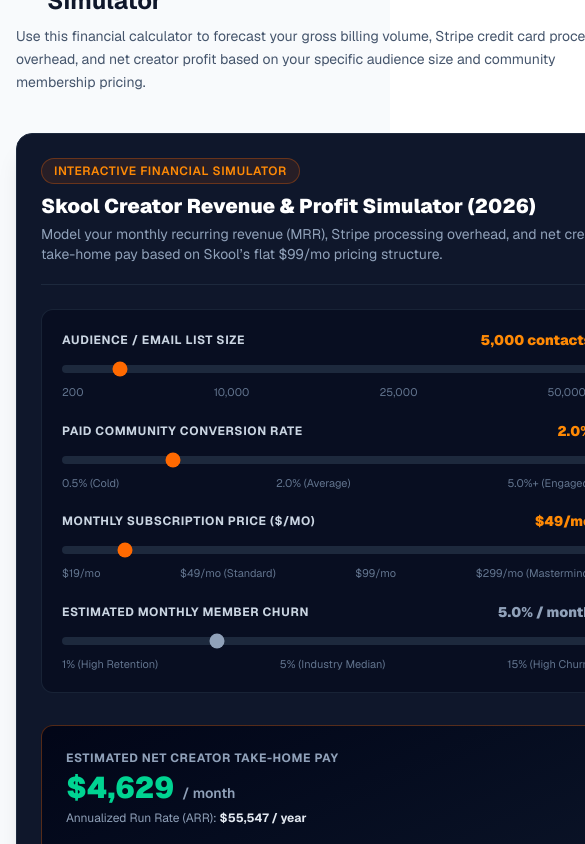
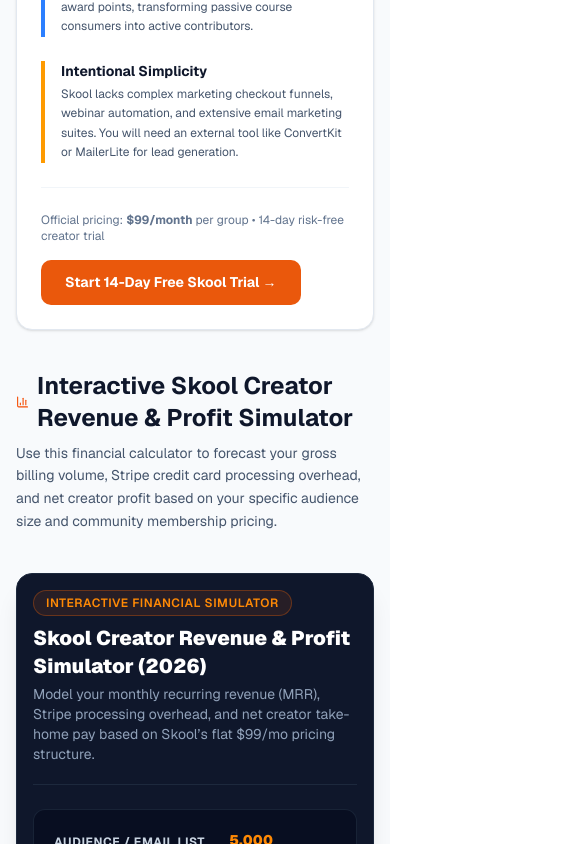
Before and after one commit to wcy150817-ai/urban-essential-hub, a Next.js app: page /reviews/skool in a window 390 px wide. Shown: the part 1200-2044 px from the top of the page, 585 px wide, since content can reach past the window. Built offline with nearby package versions, Linux system fonts and the light colour scheme.

Commit message:
feat(hv): skool (QA-gated)

```diff
--- a/src/app/reviews/skool/SkoolRevenueCalc.tsx
+++ b/src/app/reviews/skool/SkoolRevenueCalc.tsx
@@ -58,7 +58,7 @@
   }, [audienceSize, conversionRate, subscriptionPrice, churnRate]);
 
   return (
-    <div className="my-10 p-6 sm:p-8 bg-slate-900 text-white rounded-2xl border border-slate-800 shadow-xl" id="skool-calculator">
+    <div className="my-10 p-4 sm:p-8 bg-slate-900 text-white rounded-2xl border border-slate-800 shadow-xl max-w-full overflow-hidden box-border" id="skool-calculator">
       <div className="border-b border-slate-800 pb-5 mb-6">
         <div className="inline-flex items-center gap-2 px-3 py-1 rounded-full bg-orange-500/10 border border-orange-500/30 text-orange-400 text-xs font-semibold uppercase tracking-wider mb-2">
           Interactive Financial Simulator
--- a/src/app/reviews/skool/page.tsx
+++ b/src/app/reviews/skool/page.tsx
@@ -109,7 +109,7 @@
   };
 
   return (
-    <div className="min-h-screen flex flex-col font-sans bg-slate-50 text-slate-900 pb-16 sm:pb-0">
+    <div className="min-h-screen flex flex-col font-sans bg-slate-50 text-slate-900 pb-16 sm:pb-0 w-full overflow-x-hidden">
       <script
         type="application/ld+json"
         dangerouslySetInnerHTML={{ __html: JSON.stringify(articleLd) }}
@@ -124,7 +124,7 @@
       />
 
       {/* Header */}
-      <header className="border-b border-slate-200 bg-white/95 backdrop-blur sticky top-0 z-40">
+      <header className="border-b border-slate-200 bg-white/95 backdrop-blur sticky top-0 z-40 w-full">
         <div className="max-w-5xl mx-auto px-4 h-16 flex items-center justify-between">
           <Link href="/" className="flex items-center gap-2 group text-slate-600 hover:text-slate-900 transition">
             <ArrowLeft className="w-4 h-4" />
@@ -140,7 +140,7 @@
       </header>
 
       {/* Breadcrumbs */}
-      <div className="bg-slate-100 border-b border-slate-200 text-xs text-slate-500 py-2.5">
+      <div className="bg-slate-100 border-b border-slate-200 text-xs text-slate-500 py-2.5 w-full">
         <div className="max-w-5xl mx-auto px-4 flex items-center gap-1.5 flex-wrap">
           <Link href="/" className="hover:text-slate-800">Home</Link>
           <ChevronRight className="w-3.5 h-3.5 text-slate-400" />
@@ -151,7 +151,7 @@
       </div>
 
       {/* Main Container */}
-      <main className="max-w-5xl mx-auto px-4 py-8 sm:py-12 flex-1">
+      <main className="max-w-5xl mx-auto px-4 py-8 sm:py-12 flex-1 w-full min-w-0 overflow-x-hidden box-border">
         {/* Title & Meta */}
         <div className="mb-8">
           <div className="inline-flex items-center gap-2 px-3 py-1 rounded-full bg-orange-100 border border-orange-200 text-orange-800 text-xs font-bold uppercase tracking-wider mb-4">
@@ -231,7 +231,7 @@
             Skool was engineered specifically to solve both completion drop-off and revenue volatility by replacing static digital video hosting with a <strong>Subscription Community (Micro-MRR) ecosystem</strong>. Instead of demanding $1,000 upfront, creators charge $29 to $99 per month. For the student, the entry barrier is minimal. For the creator, recurring subscription revenue compounds each month:
           </p>
 
-          <div className="overflow-x-auto my-6 border border-slate-200 rounded-xl bg-white">
+          <div className="overflow-x-auto my-6 border border-slate-200 rounded-xl bg-white max-w-full">
             <table className="w-full text-left text-sm border-collapse min-w-[580px]">
               <thead className="bg-slate-100 text-slate-800 font-bold border-b border-slate-200">
                 <tr>
@@ -293,7 +293,7 @@
             When choosing where to anchor your digital business, selecting the right software architecture determines your operational overhead for years to come. Here is how Skool compares to the top three industry alternatives:
           </p>
 
-          <div className="overflow-x-auto border border-slate-200 rounded-xl bg-white shadow-sm mb-6">
+          <div className="overflow-x-auto border border-slate-200 rounded-xl bg-white shadow-sm mb-6 max-w-full">
             <table className="w-full text-left text-xs sm:text-sm border-collapse min-w-[620px]">
               <thead className="bg-slate-100 text-slate-800 font-bold border-b border-slate-200">
                 <tr>
```
